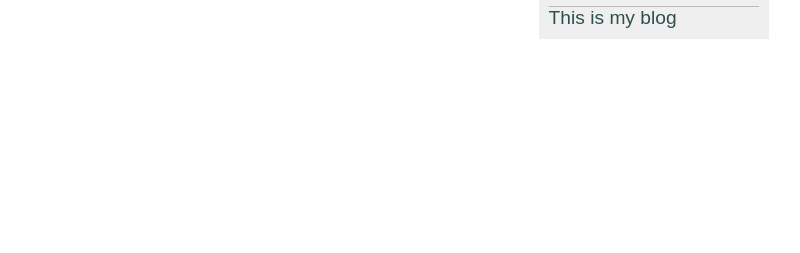
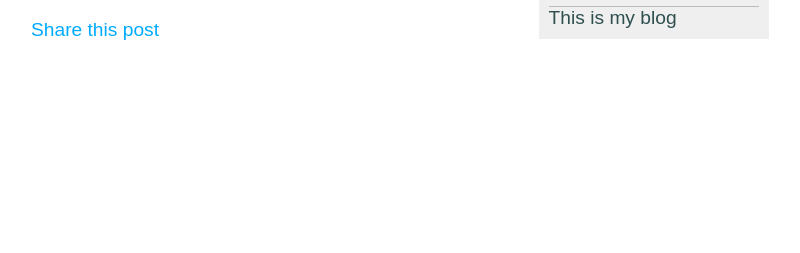
Before and after one commit to johnclamy/myblogproject, a Django app: template myblog/blog/templates/blog/post/detail.html in a window 1280 px wide. Shown: the part 47-300 px from the top of the page, without its empty margins (255-1055 px from the left). Run offline with Django 5.2, Linux system fonts and the light colour scheme; the template is opened without the code that fills it, so the values that code supplies are empty.

Commit message:
add a link  to the share.html email form in details post page

```diff
--- a/myblog/blog/templates/blog/post/detail.html
+++ b/myblog/blog/templates/blog/post/detail.html
@@ -7,5 +7,8 @@
         <h2>{{ post.title }}</h2>
         <p class="post-date">Published {{ post.publish }} by {{ post.author }}</p>
     </header>
-        {{ post.body|linebreaks }}
+    {{ post.body|linebreaks }}
+    <section>
+        <p><a href="{% url 'blog:post_share' post_id %}">Share this post</a></p>
+    </section>
 {% endblock content %}
```
